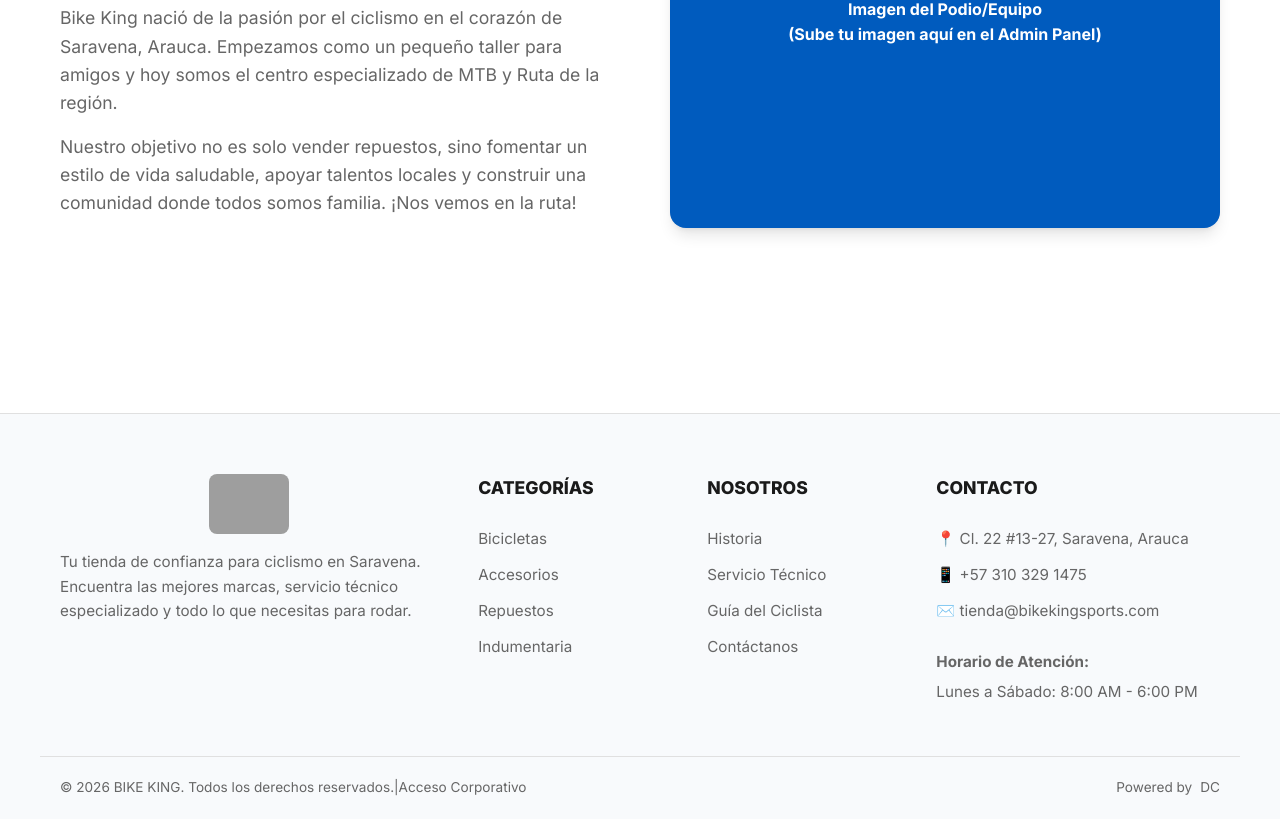
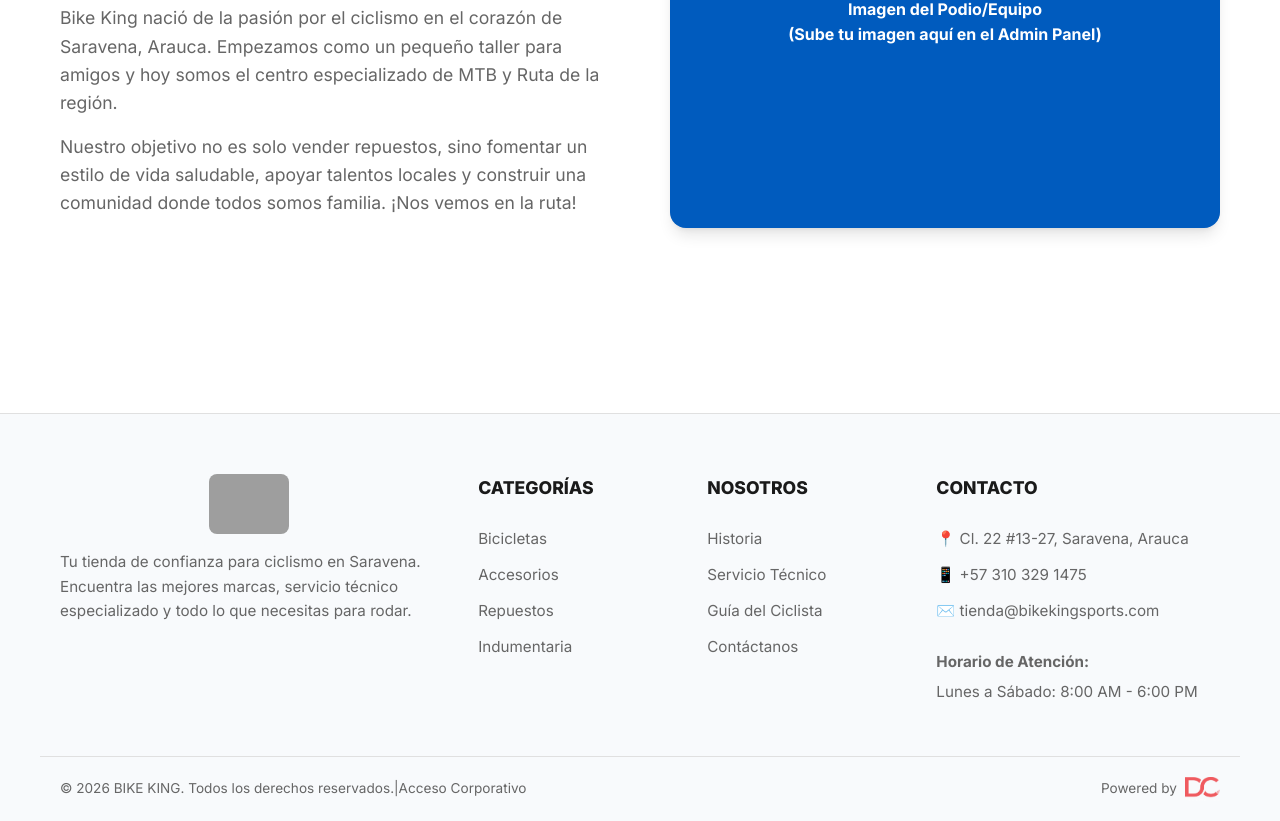
Before and after one commit to ingdavidc/BikeKingSports, a Next.js app: page / in a window 1280 px wide. Shown: the part 3880-4701 px from the top of the page. Built offline with nearby package versions, Linux system fonts and the light colour scheme; no server answers; grey boxes are pictures that could not be loaded.

Commit message:
Restore developer logo and link in footer

```diff
--- a/src/components/Footer.js
+++ b/src/components/Footer.js
@@ -57,9 +57,10 @@
           <span className={styles.divider}>|</span>
           <Link href="/admin" className={styles.adminLink}>Acceso Corporativo</Link>
         </p>
-        <div className={styles.poweredBy}>
-          Powered by <span className={styles.dc}>DC</span>
-        </div>
+          <a href="https://www.dctelematica.com" target="_blank" rel="noopener noreferrer" className={styles.poweredBy}>
+            <span>Powered by</span>
+            <img src="/dc-logo.png" alt="DC Telematica" className={styles.developerLogo} />
+          </a>
       </div>
     </footer>
   );
```
